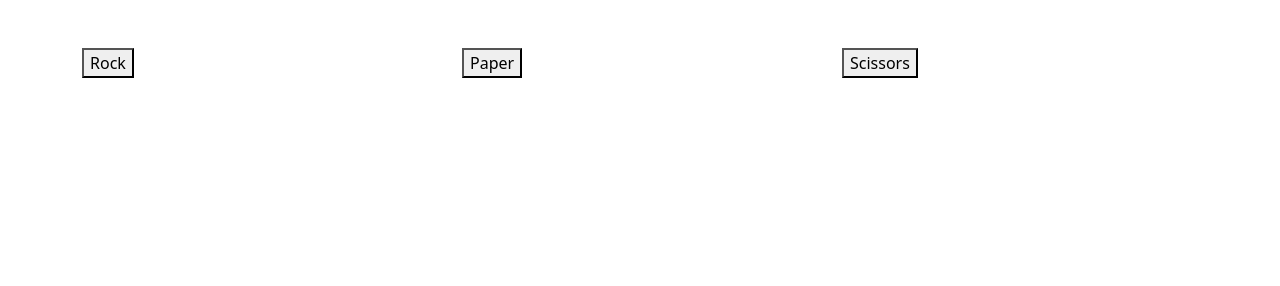
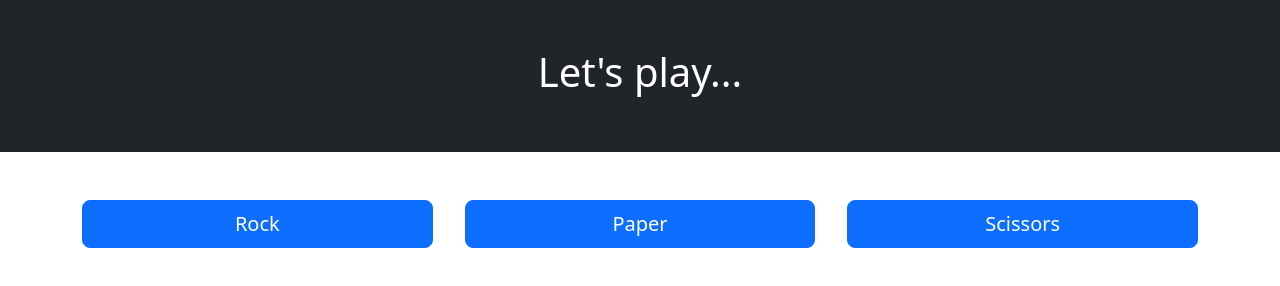
Before and after one commit to mileszh/rock-paper-scissors-app, a plain HTML site: page index.html in a window 1280 px wide. Drawn offline with nearby package versions, Linux system fonts and the light colour scheme.

Commit message:
rps-03: Style buttons and add jumbotron

```diff
--- a/index.html
+++ b/index.html
@@ -12,11 +12,20 @@
     />
   </head>
   <body>
+    <div class="container-fluid p-5 bg-dark text-white text-center">
+      <h1>Let's play...</h1>
+    </div>
     <div class="container my-5">
-      <div class="row">
-        <div class="col"><button>Rock</button></div>
-        <div class="col"><button>Paper</button></div>
-        <div class="col"><button>Scissors</button></div>
+      <div class="row gap-2">
+        <div class="col-sm">
+          <button class="btn btn-primary btn-lg w-100">Rock</button>
+        </div>
+        <div class="col-sm">
+          <button class="btn btn-primary btn-lg w-100">Paper</button>
+        </div>
+        <div class="col-sm">
+          <button class="btn btn-primary btn-lg w-100">Scissors</button>
+        </div>
       </div>
     </div>
     <script
```
